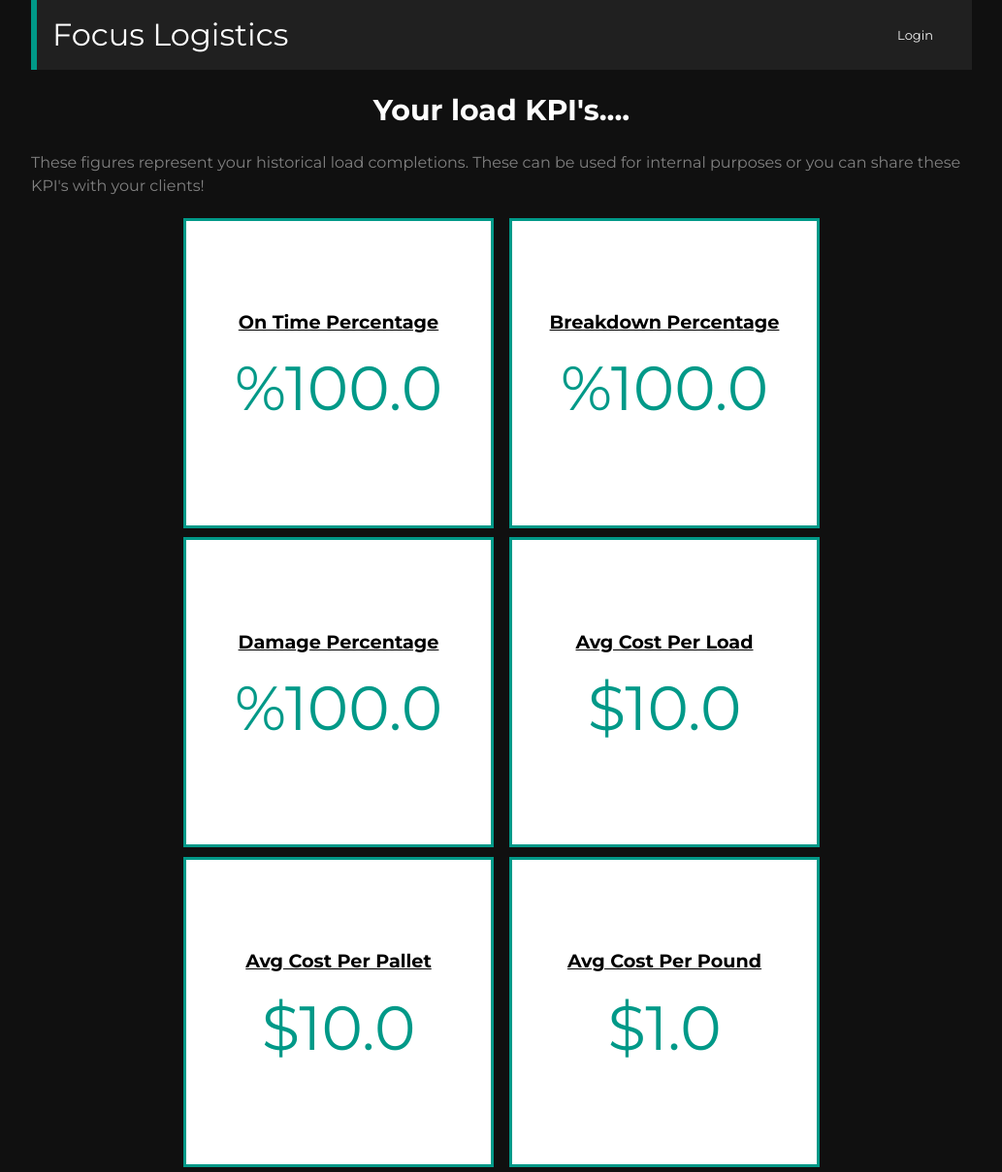
After one commit to gruiz016/focus_logistics, a Flask app: page /kpi in a window 1280 px wide. The commit adds this page. Shown: the whole page at 97% size, without its empty margins (123-1156 px from the left). Run offline with Flask 2, Linux system fonts and the light colour scheme; tables that the repository leaves empty hold one stand-in row (values such as "Sample post"); some libraries are stand-ins or nearby versions.

Commit message:
finished all user views

```diff
--- a/app.py
+++ b/app.py
@@ -1,7 +1,7 @@
 from flask import Flask, request, render_template, redirect, flash, session, jsonify
 from models import db, connect_db, User, DistributionCenter, Load, Carrier, LoadData
 from forms import LoginForm, SignupForm, DCCarrierForm, LoadForm, UpdateLocationForm, LoadDataForm
-from helper import get_user_carriers, get_dc, get_miles
+from helper import get_user_carriers, get_dc, get_miles, ontime_KPI, damages_KPI, breakdown_KPI, avg_cost_load, cost_per_pallet, cost_per_lbs
 import os
 from secret import MAP_QUEST_KEY, MAP_QUEST_SECRET
 
@@ -223,9 +223,21 @@ def completed(load_id):
         flash('You must be logged to access', 'alert-danger')
         return redirect('/')
     load = Load.query.filter_by(id=load_id).first()
+    load_data = LoadData.query.filter_by(id=load_id).first()
     # Changes the delivered status.
     load.delivered = 1
+    load_data.delivered = 1
     # Commits the change.
     db.session.commit()
     flash('Load delivered!', 'alert-success')
     return redirect('/manage')
+
+@app.route('/kpi')
+def show_kpi():
+    ontime = ontime_KPI()
+    breakdown = breakdown_KPI()
+    damages = damages_KPI()
+    avg_load_cost = avg_cost_load()
+    pallet_cost = cost_per_pallet()
+    weight_cost = cost_per_lbs()
+    return render_template('user/kpi.html', ontime=ontime, breakdown=breakdown, damages=damages, avg_load=avg_load_cost, avg_pallet=pallet_cost, avg_weight=weight_cost)
--- a/helper.py
+++ b/helper.py
@@ -1,6 +1,6 @@
 '''Below are functions that help with app functionality.'''
 from flask import flash, redirect, session
-from models import Carrier, DistributionCenter
+from models import Carrier, DistributionCenter, LoadData
 import requests
 
 BASE_URL = 'http://www.mapquestapi.com/directions/v2/route'
@@ -26,3 +26,72 @@ def get_miles(app, dc_id, city, state):
     response = requests.get(url=BASE_URL, params={'key': app, 'from': f'{city}, {state}', 'to': f'{dc.city}, {dc.state}'})
     data = response.json()
     return data['route']['distance']
+
+def ontime_KPI():
+    load_data = LoadData.query.filter_by(delivered=1).all()
+    sum = 0
+    count = 0
+    for load in load_data:
+        if load.ontime == 1:
+            sum = sum + 1
+            count += 1
+        else:
+            count += 1
+    avg = (sum / count) * 100
+    return round(avg , 2)
+
+def damages_KPI():
+    load_data = LoadData.query.filter_by(delivered=1).all()
+    sum = 0
+    count = 0
+    for load in load_data:
+        if load.damges == 1:
+            sum = sum + 1
+            count += 1
+        else:
+            count += 1
+    avg = (sum / count) * 100
+    return round(avg , 2)
+
+def breakdown_KPI():
+    load_data = LoadData.query.filter_by(delivered=1).all()
+    sum = 0
+    count = 0
+    for load in load_data:
+        if load.breakdown == 1:
+            sum = sum + 1
+            count += 1
+        else:
+            count += 1
+    avg = (sum / count) * 100
+    return round(avg , 2)
+
+def avg_cost_load():
+    load_data = LoadData.query.filter_by(delivered=1).all()
+    sum = 0
+    count = 0
+    for load in load_data:
+        sum += load.cost
+        count += 1
+    avg = sum / count
+    return round(avg , 2)
+
+def cost_per_pallet():
+    load_data = LoadData.query.filter_by(delivered=1).all()
+    sum_cost = 0
+    sum_pallets = 0
+    for load in load_data:
+        sum_cost += load.cost
+        sum_pallets += load.pallets
+    avg = sum_cost / sum_pallets
+    return round(avg , 2)
+
+def cost_per_lbs():
+    load_data = LoadData.query.filter_by(delivered=1).all()
+    sum_cost = 0
+    sum_weight = 0
+    for load in load_data:
+        sum_cost += load.cost
+        sum_weight += load.weight
+    avg = sum_cost / sum_weight
+    return round(avg , 2)
--- a/models.py
+++ b/models.py
@@ -168,6 +168,7 @@ class LoadData(db.Model):
     cost = db.Column(db.Integer, default=0)
     pallets = db.Column(db.Integer, default=0)
     weight = db.Column(db.Integer, default=0)
+    delivered = db.Column(db.Integer, default=0)
 
     @classmethod
     def get_load_data_by_load(cls, load_id):
@@ -184,4 +185,4 @@ class LoadData(db.Model):
         return loads
 
     def __repr__(self):
-        return f'<Load DATA. id:{self.id}, load_id: {self.load_id}, user_id:{self.user_id}>'
+        return f'<Load Data id:{self.id}, load_id: {self.load_id}, user_id:{self.user_id}>'
--- a/static/app.css
+++ b/static/app.css
@@ -47,3 +47,36 @@ body {
     justify-content: flex-end;
     margin: 2rem;
 }
+
+.kpi {
+    width: 100%;
+    display: flex;
+    flex-wrap: wrap;
+    justify-content: center;
+    align-items: center;
+}
+
+.item {
+    width: 20rem;
+    height: 20rem;
+    border: solid 3px #009988;
+    background: white;
+    display: flex;
+    flex-direction: column;
+    justify-content: center;
+    align-items: center;
+    margin: .3rem .5rem;
+}
+
+.item h2 {
+    color: black;
+    font-size: 1.2rem;
+    text-align: center;
+    text-decoration: underline;
+}
+
+.item p {
+    color: #009988;
+    font-size: 4rem;
+    margin: 0;
+}
--- a/templates/base.html
+++ b/templates/base.html
@@ -36,7 +36,7 @@
                         <a class="nav-link" href="/carriers">Carriers</a>
                     </li>
                     <li class="nav-item">
-                        <a class="nav-link" href="#">KPI's</a>
+                        <a class="nav-link" href="/kpi">KPI's</a>
                     </li>
                     <li class="nav-item">
                         <form action="/logout" method="POST">
--- /dev/null
+++ b/templates/user/kpi.html
@@ -0,0 +1,36 @@
+{% extends 'base.html' %}
+
+{% block title %}You KPI's{% endblock %}
+
+{% block content %}
+<div class="container">
+    <h1 class="text-center my-4">Your load KPI's....</h1>
+    <p>These figures represent your historical load completions. These can be used for internal purposes or you can share these KPI's with your clients!</p>
+    <div class="kpi">
+        <div class="item">
+            <h2>On Time Percentage</h2>
+            <p>%{{ontime}}</p>
+        </div>
+        <div class="item">
+            <h2>Breakdown Percentage</h2>
+            <p>%{{breakdown}}</p>
+        </div>
+        <div class="item">
+            <h2>Damage Percentage</h2>
+            <p>%{{damages}}</p>
+        </div>
+        <div class="item">
+            <h2>Avg Cost Per Load</h2>
+            <p>${{avg_load}}</p>
+        </div>
+        <div class="item">
+            <h2>Avg Cost Per Pallet</h2>
+            <p>${{avg_pallet}}</p>
+        </div>
+        <div class="item">
+            <h2>Avg Cost Per Pound</h2>
+            <p>${{avg_weight}}</p>
+        </div>
+    </div>
+</div>
+{% endblock%}
```
